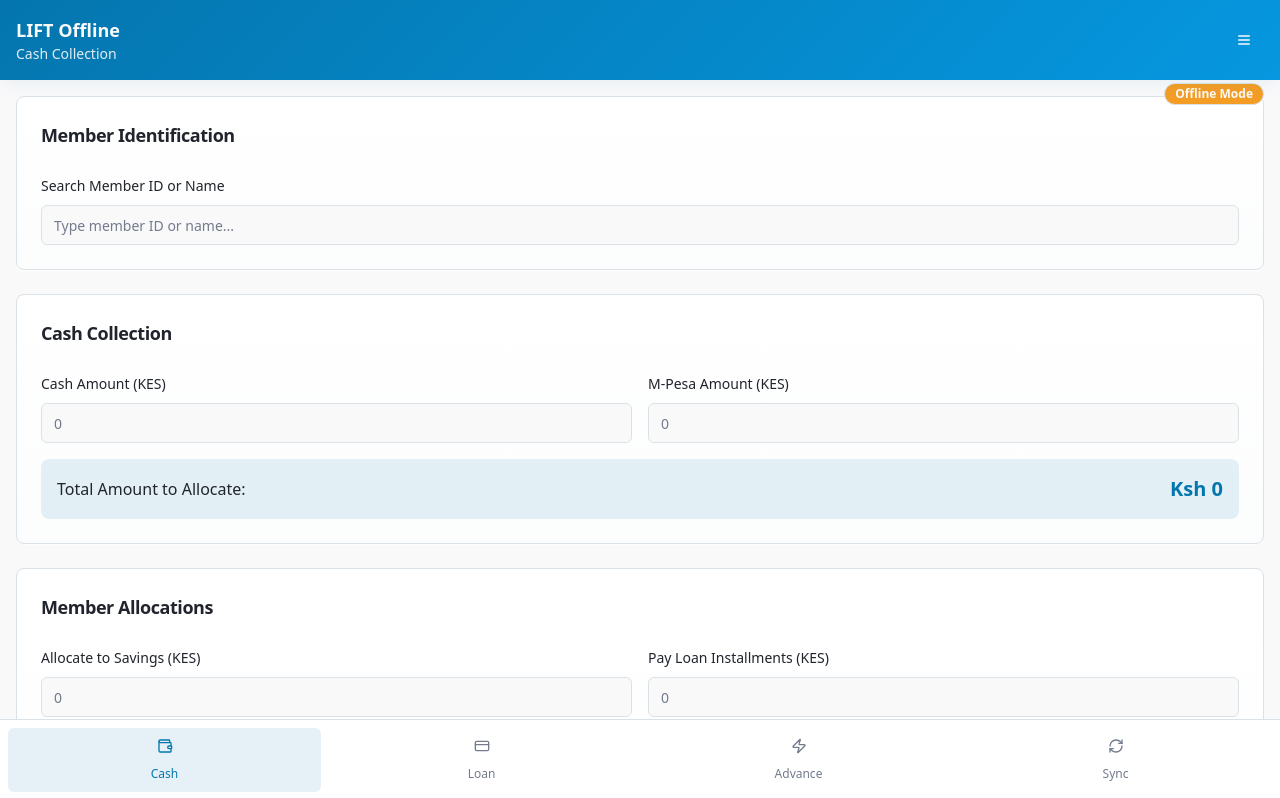
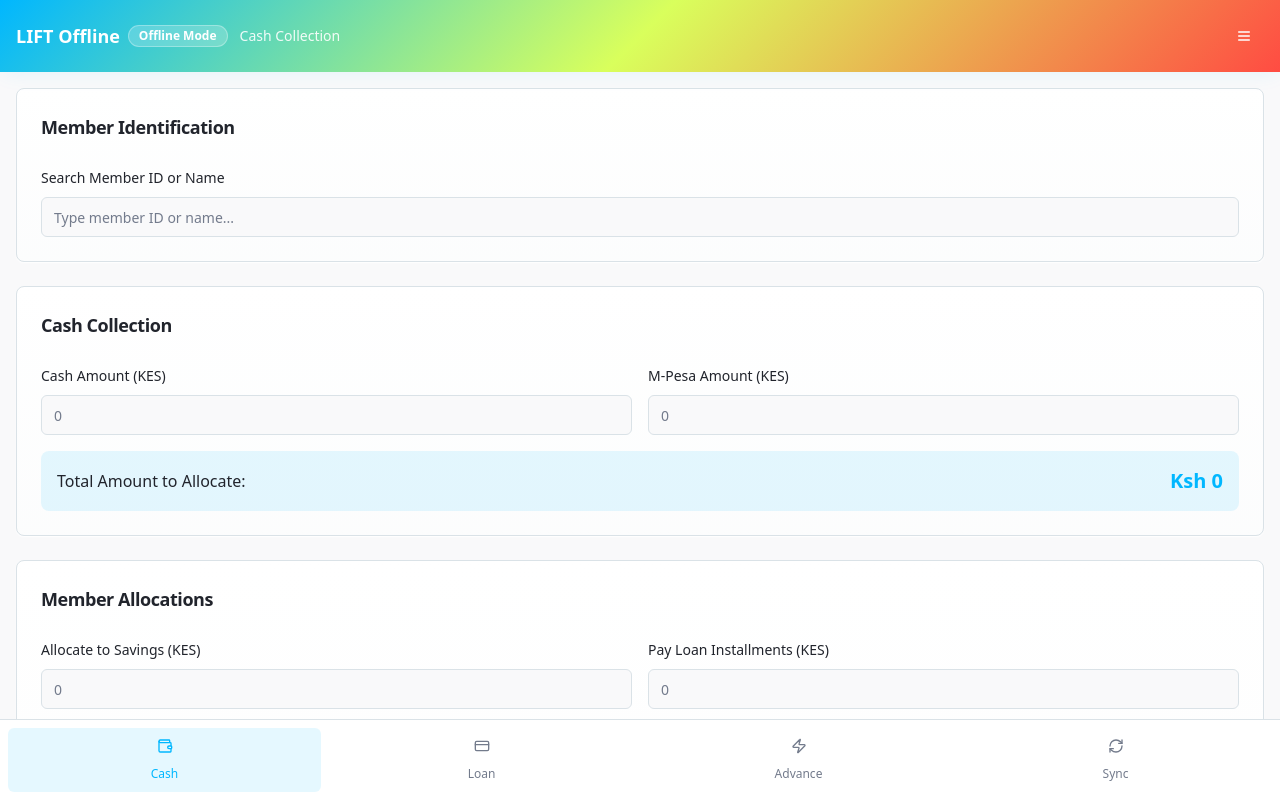
Before and after one commit to lift78/field-sync-connect, a React (Vite) app: page / in a window 1280 px wide. Shown: the top 798 px of the page. Built offline with nearby package versions, Linux system fonts and the light colour scheme.

Commit message:
Improve app aesthetics
Add offline mode to navbar and use logo colors.

```diff
--- a/src/components/FieldOfficerApp.tsx
+++ b/src/components/FieldOfficerApp.tsx
@@ -24,8 +24,8 @@ export function FieldOfficerApp() {
   const sections = [
     { id: 'cash' as const, title: 'Cash Collection', icon: Wallet, color: 'bg-gradient-primary' },
     { id: 'loan' as const, title: 'Loan Application', icon: CreditCard, color: 'bg-gradient-success' },
-    { id: 'advance' as const, title: 'Advance Loan', icon: Zap, color: 'bg-accent' },
-    { id: 'sync' as const, title: 'Sync Data', icon: RefreshCw, color: 'bg-warning' },
+    { id: 'advance' as const, title: 'Advance Loan', icon: Zap, color: 'bg-gradient-accent' },
+    { id: 'sync' as const, title: 'Sync Data', icon: RefreshCw, color: 'bg-secondary' },
   ];
 
   const activeTitle = sections.find(s => s.id === activeSection)?.title || 'Field Officer';
@@ -55,17 +55,22 @@ export function FieldOfficerApp() {
   return (
     <div className="min-h-screen bg-background">
       {/* Mobile Header */}
-      <header className="bg-gradient-primary text-primary-foreground p-4 sticky top-0 z-50 shadow-card">
+      <header className="bg-gradient-hero text-white p-4 sticky top-0 z-50 shadow-card">
         <div className="flex items-center justify-between">
-          <div>
-            <h1 className="text-lg font-bold">LIFT Offline</h1>
-            <p className="text-sm opacity-90">{activeTitle}</p>
+          <div className="flex items-center gap-3">
+            <div className="flex items-center gap-2">
+              <h1 className="text-lg font-bold">LIFT Offline</h1>
+              <Badge variant="outline" className="bg-white/20 text-white border-white/30 text-xs">
+                Offline Mode
+              </Badge>
+            </div>
+            <p className="text-sm opacity-90 hidden sm:block">{activeTitle}</p>
           </div>
           <Button
             variant="ghost"
             size="icon"
             onClick={() => setMenuOpen(!menuOpen)}
-            className="text-primary-foreground hover:bg-primary-foreground/20"
+            className="text-white hover:bg-white/20"
           >
             {menuOpen ? <X className="h-6 w-6" /> : <Menu className="h-6 w-6" />}
           </Button>
@@ -129,12 +134,6 @@ export function FieldOfficerApp() {
         </div>
       </nav>
 
-      {/* Offline Indicator */}
-      <div className="fixed top-20 right-4 z-30">
-        <Badge variant="outline" className="bg-warning text-warning-foreground">
-          Offline Mode
-        </Badge>
-      </div>
     </div>
   );
 }
--- a/src/index.css
+++ b/src/index.css
@@ -15,18 +15,18 @@
     --popover: 0 0% 100%;
     --popover-foreground: 220 15% 15%;
 
-    --primary: 200 95% 35%;
-    --primary-foreground: 0 0% 98%;
-    --primary-glow: 200 95% 45%;
+    --primary: 197 100% 50%;
+    --primary-foreground: 0 0% 100%;
+    --primary-glow: 197 100% 45%;
 
-    --secondary: 200 20% 90%;
-    --secondary-foreground: 220 15% 25%;
+    --secondary: 74 100% 68%;
+    --secondary-foreground: 0 0% 0%;
 
     --muted: 200 20% 95%;
     --muted-foreground: 220 10% 50%;
 
-    --accent: 160 60% 45%;
-    --accent-foreground: 0 0% 98%;
+    --accent: 3 100% 63%;
+    --accent-foreground: 0 0% 100%;
 
     --success: 140 60% 45%;
     --success-foreground: 0 0% 98%;
@@ -41,10 +41,12 @@
     --input: 200 20% 88%;
     --ring: 200 95% 35%;
 
-    /* Professional gradients */
-    --gradient-primary: linear-gradient(135deg, hsl(var(--primary)), hsl(var(--primary-glow)));
+    /* Professional gradients using LIFT colors */
+    --gradient-primary: linear-gradient(135deg, hsl(197 100% 50%), hsl(197 100% 45%));
     --gradient-card: linear-gradient(180deg, hsl(var(--card)), hsl(200 20% 99%));
-    --gradient-success: linear-gradient(135deg, hsl(var(--success)), hsl(140 60% 55%));
+    --gradient-success: linear-gradient(135deg, hsl(74 100% 68%), hsl(74 100% 60%));
+    --gradient-accent: linear-gradient(135deg, hsl(3 100% 63%), hsl(3 100% 55%));
+    --gradient-hero: linear-gradient(135deg, hsl(197 100% 50%) 0%, hsl(74 100% 68%) 50%, hsl(3 100% 63%) 100%);
 
     /* Shadows */
     --shadow-card: 0 4px 20px -4px hsl(var(--primary) / 0.1);
--- a/tailwind.config.ts
+++ b/tailwind.config.ts
@@ -75,7 +75,9 @@ export default {
 			backgroundImage: {
 				'gradient-primary': 'var(--gradient-primary)',
 				'gradient-card': 'var(--gradient-card)',
-				'gradient-success': 'var(--gradient-success)'
+				'gradient-success': 'var(--gradient-success)',
+				'gradient-accent': 'var(--gradient-accent)',
+				'gradient-hero': 'var(--gradient-hero)'
 			},
 			boxShadow: {
 				'card': 'var(--shadow-card)',
```
